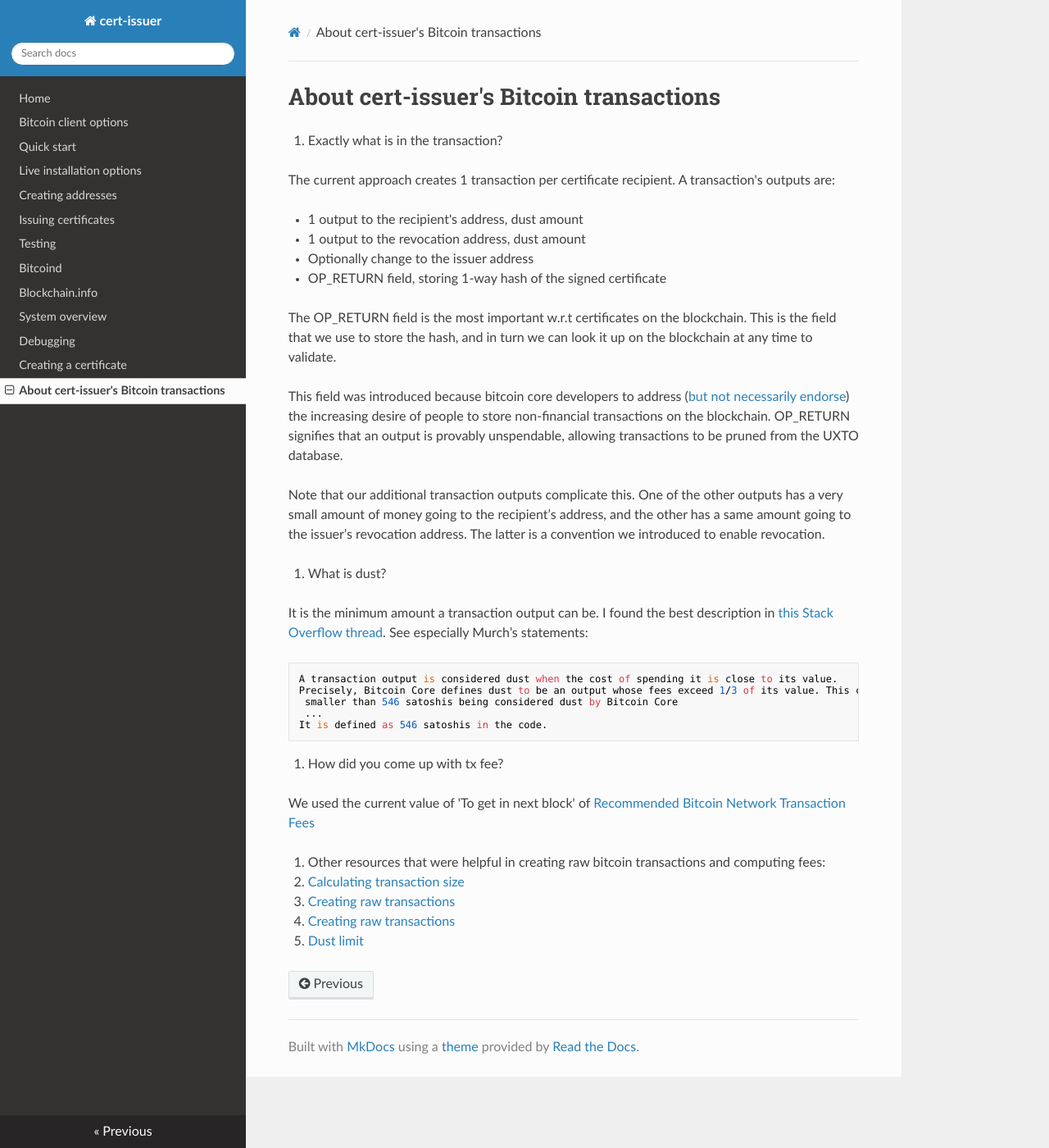
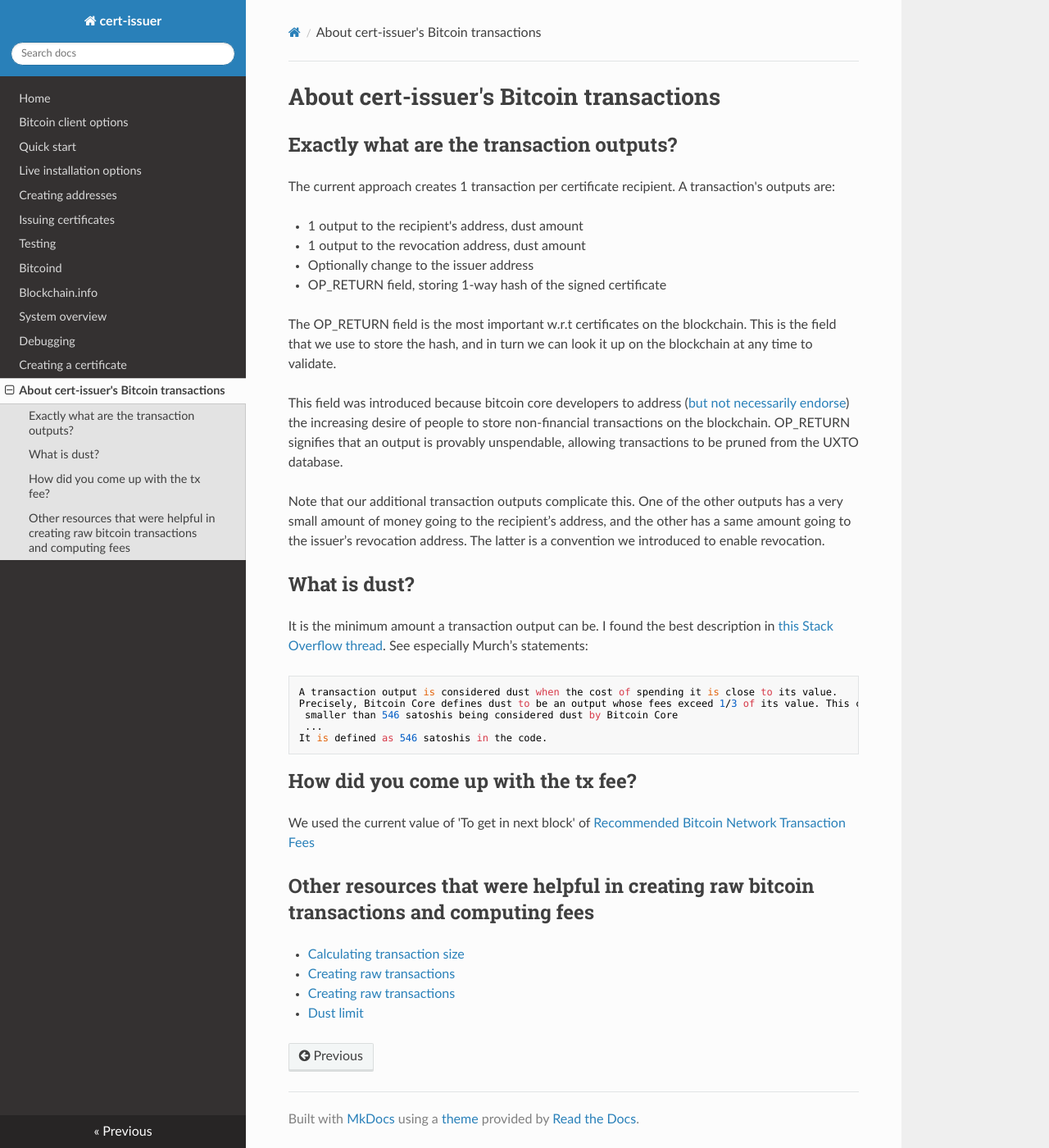
Before and after one commit to blockchain-certificates/cert-issuer, an MkDocs documentation site: the page built from docs/bitcoin_faq.md, in a window 1280 px wide and 1400 px high. Shown: the whole window at 82% size. Built offline with MkDocs 1.6.1, drawn with Linux system fonts in a browser that asks for light colours; nearby versions of some CDN libraries; old or Windows-style settings are respelled for this version of MkDocs.

Commit message:
Update bitcoin_faq.md
fix formatting

````diff
--- a/docs/bitcoin_faq.md
+++ b/docs/bitcoin_faq.md
@@ -1,6 +1,8 @@
 About cert-issuer's Bitcoin transactions
 ========================================
-1. Exactly what is in the transaction?
+
+Exactly what are the transaction outputs?
+-----------------------------------------
 
 The current approach creates 1 transaction per certificate recipient. A transaction's outputs are:
 
@@ -34,11 +37,13 @@ Precisely, Bitcoin Core defines dust to be an output whose fees exceed 1/3 of it
 It is defined as 546 satoshis in the code.
 ```
 
-3. How did you come up with tx fee?
+How did you come up with the tx fee?
+------------------------------------
 
 We used the current value of 'To get in next block' of [Recommended Bitcoin Network Transaction Fees](http://bitcoinexchangerate.org/fees)
 
-4. Other resources that were helpful in creating raw bitcoin transactions and computing fees:
+Other resources that were helpful in creating raw bitcoin transactions and computing fees
+-----------------------------------------------------------------------------------------
 - [Calculating transaction size](http://bitcoin.stackexchange.com/questions/1195/how-to-calculate-transaction-size-before-sending/3011#3011)
 - [Creating raw transactions](https://www.reddit.com/r/Bitcoin/comments/2zdwr0/how_do_i_create_a_raw_transaction/)
 - [Creating raw transactions](http://www.righto.com/2014/02/bitcoins-hard-way-using-raw-bitcoin.html)
````
Also changed, not shown: other parts of docs/bitcoin_faq.md (+2 -1 lines).
